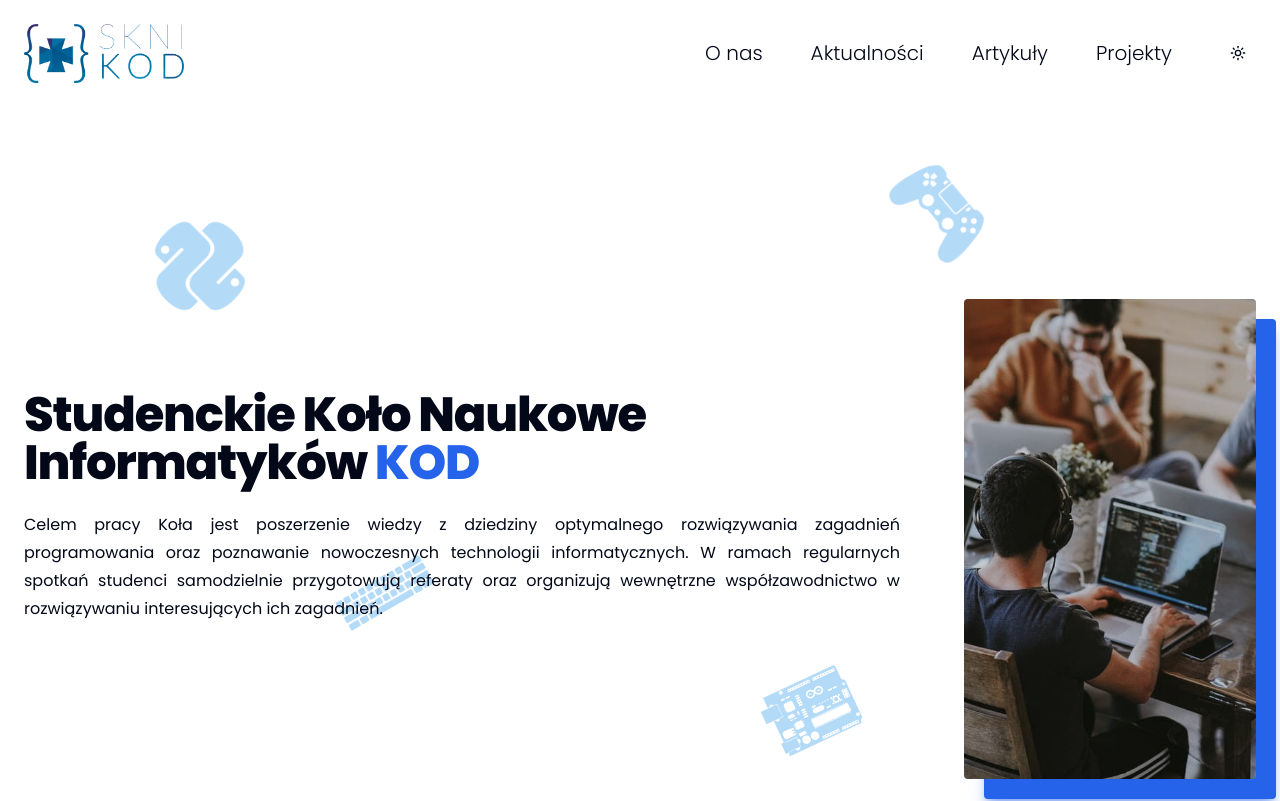
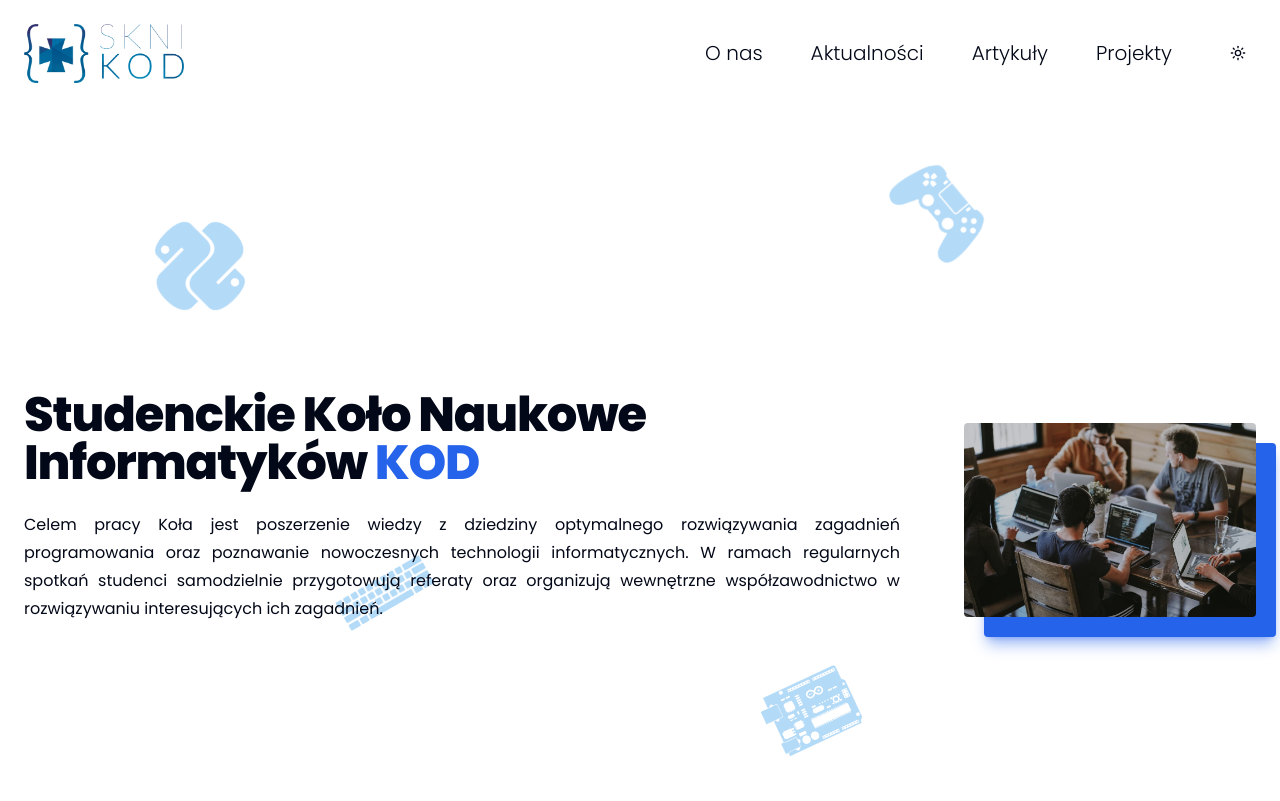
Before and after one commit to skni-kod/SKNISite, a Next.js app in the folder skni_site_frontend/: page / in a window 1280 px wide. Shown: the top 801 px of the page. Built offline with nearby package versions, Linux system fonts and the light colour scheme; no server answers.

Commit message:
fix: Fix styles

```diff
--- a/skni_site_frontend/src/app/(home)/(components)/sections/equipment-section.tsx
+++ b/skni_site_frontend/src/app/(home)/(components)/sections/equipment-section.tsx
@@ -10,13 +10,13 @@
 
   return (
     <section className="min-h-[600px] flex w-full justify-center items-center">
-      <div className="absolute left-0 z-0 w-screen">
+      <div className="absolute left-0 z-0">
         <Image
           src="/images/heropage/equipment.jpg"
           alt="Equipment background"
           width={1000}
           height={600}
-          className="object-cover object-center h-[600px] w-full"
+          className="object-cover object-center h-[600px] w-screen"
           priority
         />
       </div>
--- a/skni_site_frontend/src/app/globals.css
+++ b/skni_site_frontend/src/app/globals.css
@@ -111,12 +111,3 @@
 #root, #__next {
   isolation: isolate;
 }
-
-@layer base {
-  * {
-    @apply border-border outline-ring/50;
-  }
-  body {
-    @apply bg-background text-foreground;
-  }
-}
--- a/skni_site_frontend/src/app/layout.tsx
+++ b/skni_site_frontend/src/app/layout.tsx
@@ -36,12 +36,7 @@
   // https://github.com/pacocoursey/next-themes?tab=readme-ov-file#with-app
   return (
     <html lang={locale} suppressHydrationWarning>
-      <body
-        className={cn(
-          poppins.className,
-          `antialiased flex flex-col overflow-x-hidden`,
-        )}
-      >
+      <body className={cn(poppins.className, `antialiased flex flex-col`)}>
         <NextIntlClientProvider messages={messages}>
           <TanstackQueryProvider>
             <ThemeProvider
@@ -50,7 +45,7 @@
               enableSystem
               disableTransitionOnChange
             >
-              <div className="flex flex-col w-full px-6 mx-auto max-w-screen-xl h-screen">
+              <div className="flex flex-col w-full px-6 mx-auto max-w-screen-xl">
                 <Navbar />
                 {children}
               </div>
```
Also changed, not shown: skni_site_frontend/src/app/(home)/(components)/news-item.tsx (+4 -7 lines).
